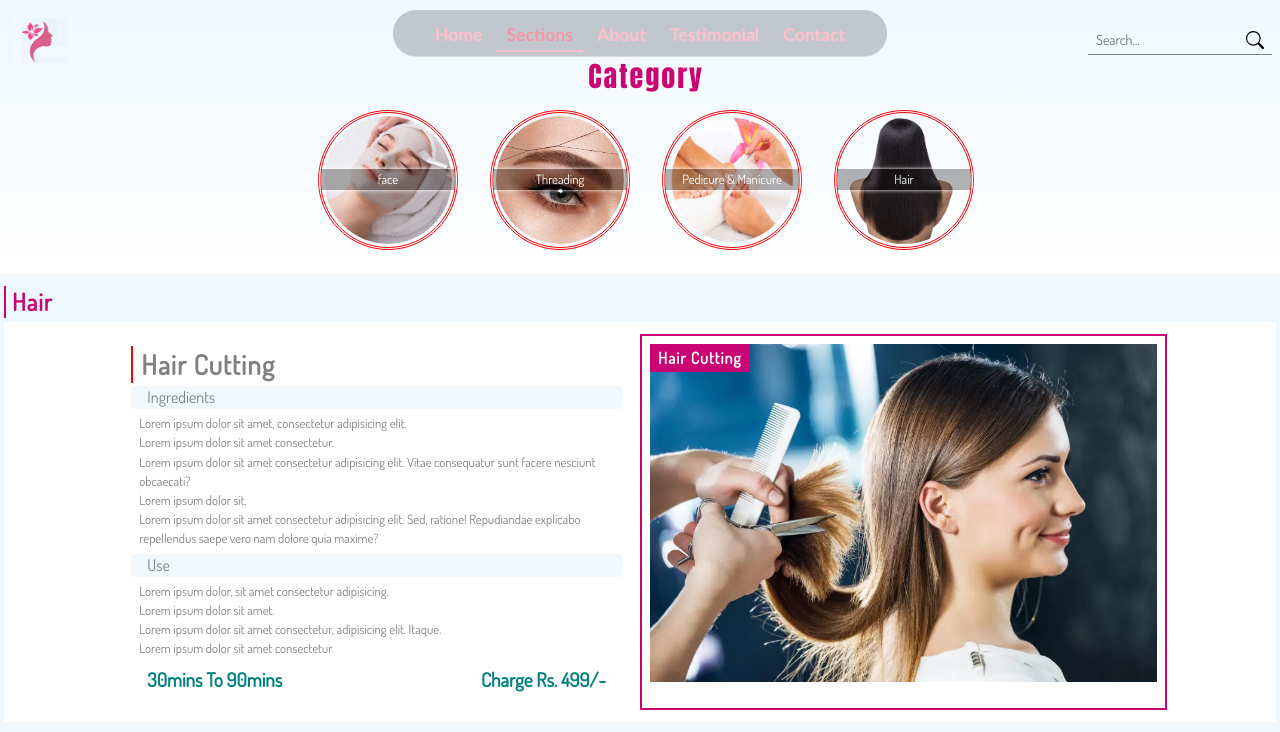
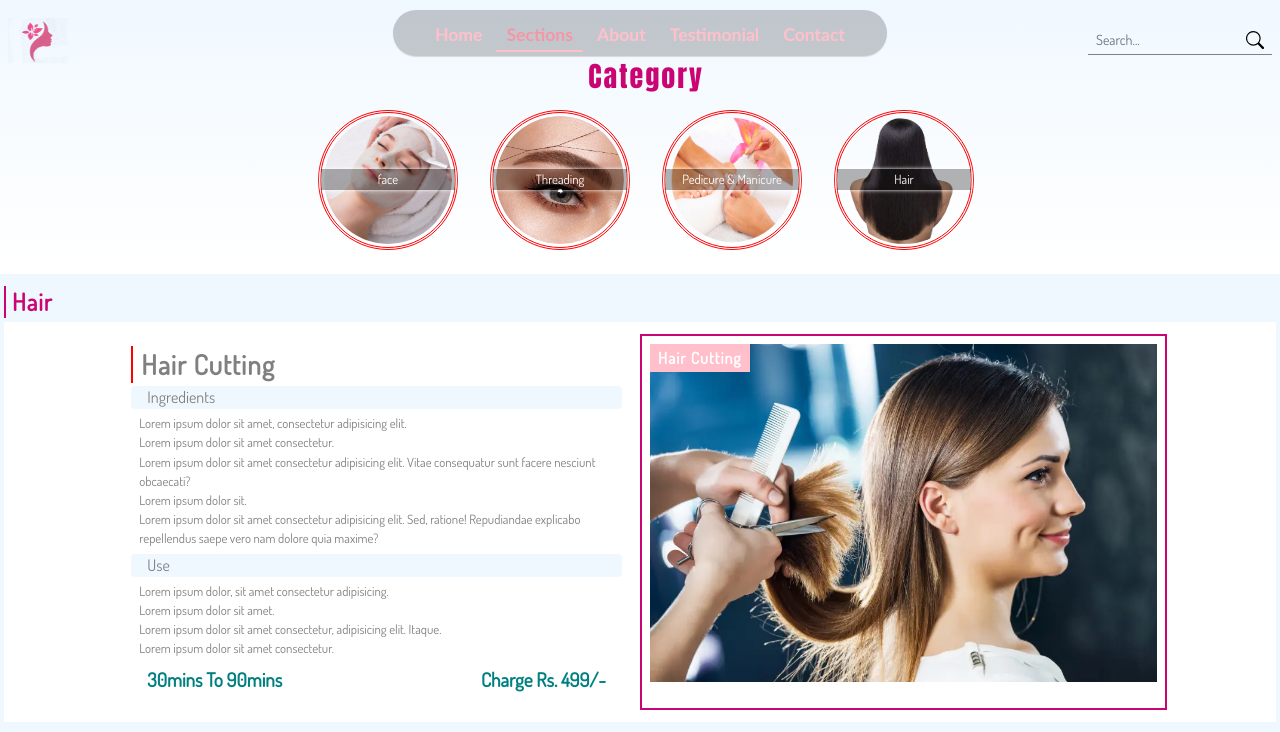
Before and after one commit to pratapbairagi/parlour, a React (Create React App) app: page /section in a window 1280 px wide. Shown: the top 732 px of the page. Built offline with nearby package versions, Linux system fonts and the light colour scheme.

Commit message:
section's card border text and heading color changed

```diff
--- a/src/pages/sections/faceSection.jsx
+++ b/src/pages/sections/faceSection.jsx
@@ -10,7 +10,7 @@ const FaceSection = ({ id, data, index}) => {
             {data.length > 0 && data.map((v, i) => {
                 return <div key={i} className="row d-flex flex-wrap mt-0" style={{ background: `${ params.pathname == "/section" ? i % 2 === 0 ? "white" : params.pathname == "/section" ? "aliceblue" : "white" : index % 2 == 0 ? "aliceblue" : "white"}`, padding: "12px 4px", display: "flex", justifyContent: "center", minWidth: "240px", width: `${params.pathname == "/section" ? "100%" : "100%"}` }}>
                     <NavLink  to={`/view/${v.id}`} className={`col ${params.pathname == "/section" && "col-12 col-md-10 col-lg-6 col-xl-5 p-2"} order-1 order-md-1  ${i % 2 === 0 ? "order-lg-2 order-xl-2" : "order-lg-1 order-xl-1"}`} style={{ border: "2px solid rgb(203,4,115)", padding:"5px", position:"relative" }}>
-                        <span style={{ padding: "2px 8px",  letterSpacing:"1px", background: "rgb(203,4,115)", fontWeight: "600", color: "white", position:"absolute" }}>{v.title}</span>
+                        <span style={{ padding: "2px 8px",  letterSpacing:"1px", background: "pink", fontWeight: "600", color: "white", position:"absolute" }}>{v.title}</span>
                         <img src={v.image} style={{ width: "100%", aspectRaio: "1/1" }} alt="" />
                     </NavLink>
 
```
